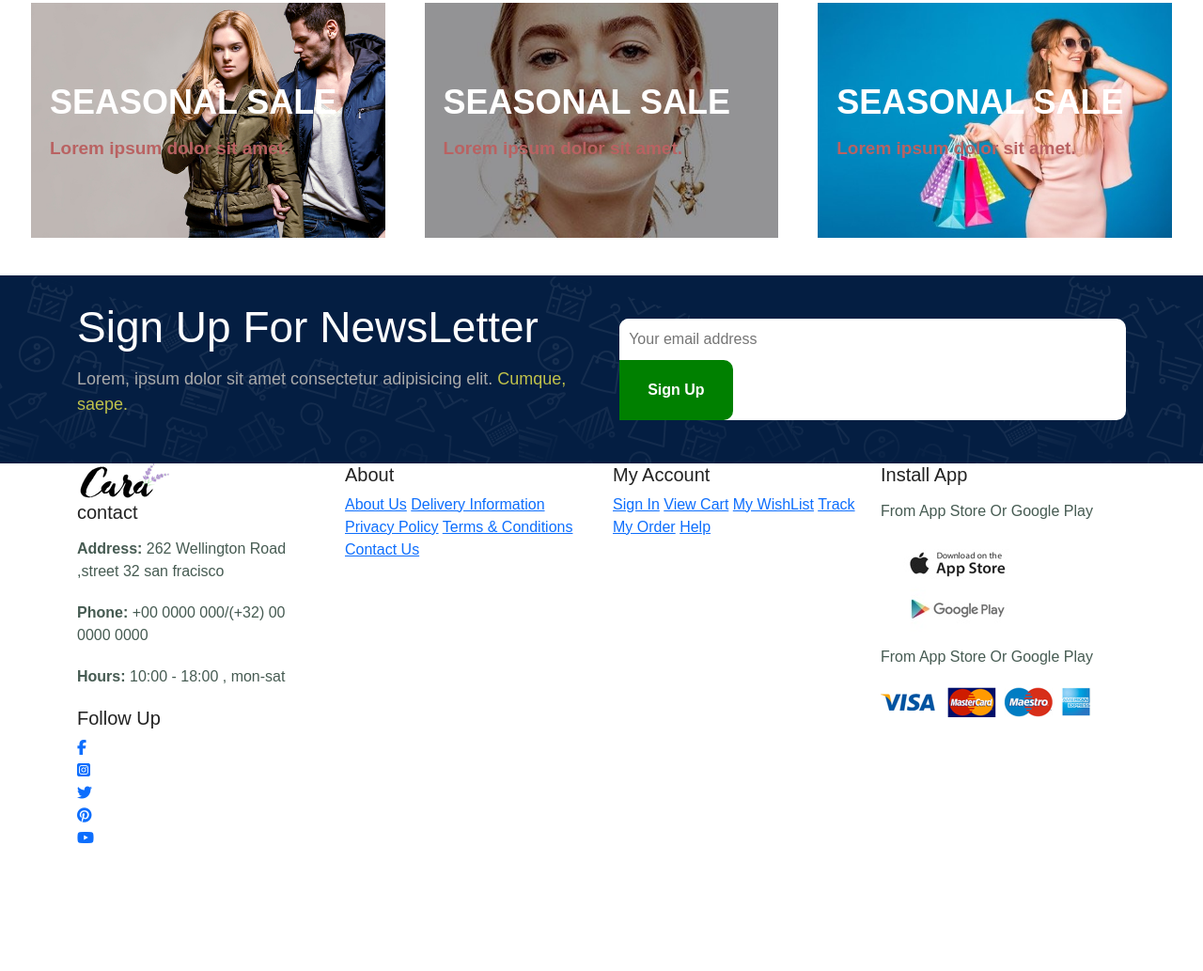
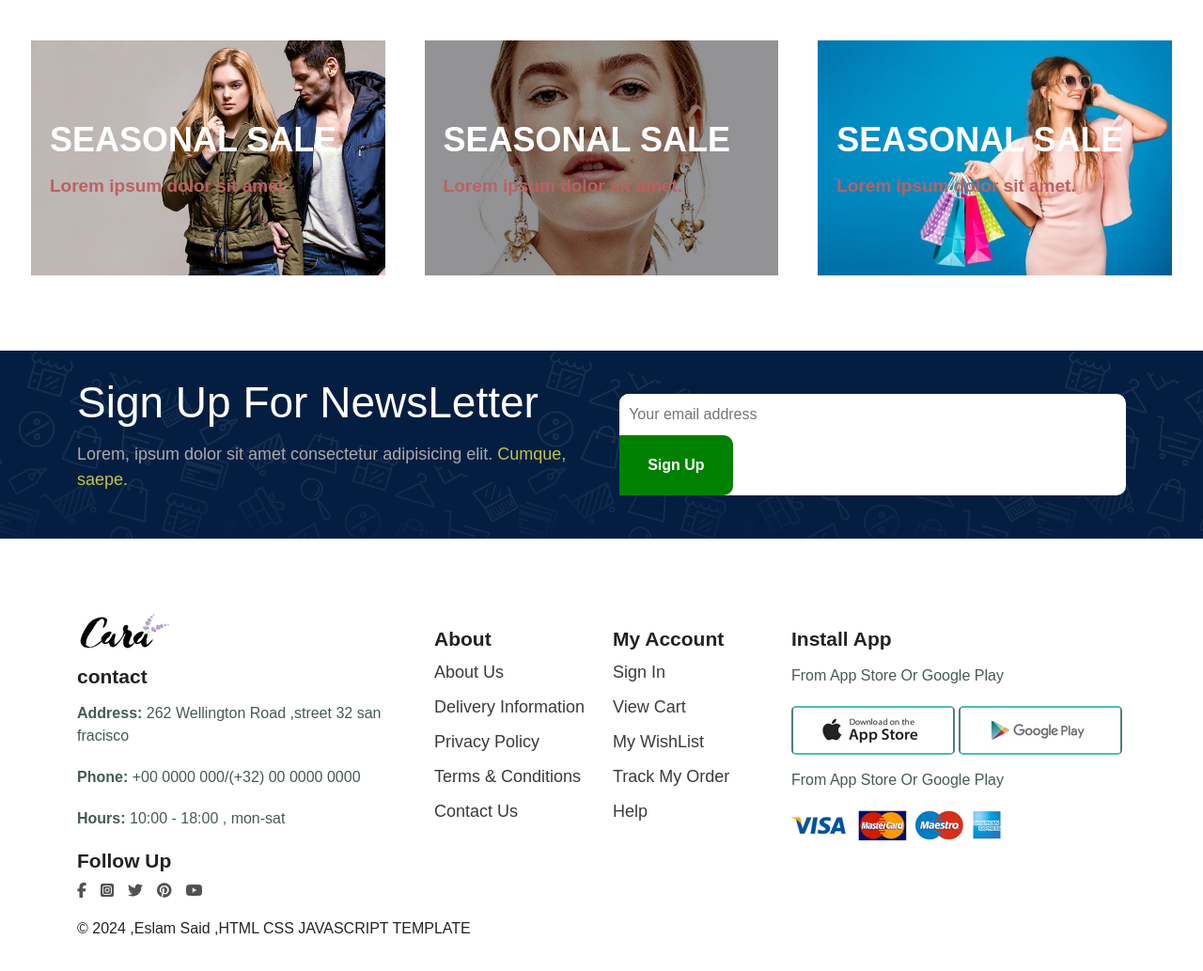
Before and after one commit to Eslamsaed626/New-E-commerce, a plain HTML site: page index.html in a window 1280 px wide. Shown: the part 4168-5201 px from the top of the page at 94% size. Before the commit the page ends 5088 px from the top, so only its background shows below. Drawn offline with nearby package versions, Linux system fonts and the light colour scheme.

Commit message:
complete to index page

```diff
--- a/css/main-style.css
+++ b/css/main-style.css
@@ -394,7 +394,7 @@ body {
 
 /* start banner-3 */
 #banner-3 {
-    margin: 40px 0;
+    margin: 80px 0;
 }
 
 #banner-3 .container-fluid {
@@ -450,6 +450,7 @@ body {
     height: 200px;
     background-image: url('/img/banner/b14.png');
     background-color: #041e42;
+    margin: 80px 0;
 }
 
 #news .container {
@@ -500,4 +501,48 @@ body {
 
 
 /* start news */
+
+/* footer */
+footer {
+    margin: 80px 0;
+}
+
+footer .container .row div:first-child ul {
+    display: flex;
+    justify-content: flex-start;
+    align-items: center;
+}
+
+footer .container .row div:first-child ul li {
+    margin: 0px 15px 0 0;
+}
+
+footer .container .row div:first-child ul li a {
+    color: #525252;
+}
+
+
+footer .container h4 {
+    font-size: 21px;
+    margin-top: 14px;
+    font-weight: bold;
+}
+
+
+footer .container .row div:nth-child(2) a,
+footer .container .row div:nth-child(3) a {
+    margin: 10px 0;
+    display: block;
+    text-decoration: none;
+    color: #3c3a3a;
+    font-size: 18px;
+}
+
+footer .container .row div:nth-child(4) .apps img {
+    border: 2px solid #48bfb9;
+    border-color: #48bfb9 #4f7e7b #48bfb9 #4f7e7b;
+    border-radius: 5px;
+}
+
+/* footer */
 /* end index page */
--- a/index.html
+++ b/index.html
@@ -480,7 +480,7 @@
   <footer>
     <div class="container">
       <div class="row">
-        <div class="col col-md-3 col-sm-6 ">
+        <div class="col col-md-4 col-sm-6 ">
           <img src="./img/logo.png">
           <h4>contact</h4>
           <p><strong>Address: </strong>262 Wellington Road ,street 32 san fracisco</p>
@@ -496,7 +496,7 @@
           </ul>
         </div>
 
-        <div class="col col-md-3 col-sm-6 ">
+        <div class="col col-md-2 col-sm-6 ">
           <h4>About</h4>
           <a href="#">About Us</a>
           <a href="#">Delivery Information</a>
@@ -505,7 +505,7 @@
           <a href="#">Contact Us</a>
         </div>
 
-        <div class="col col-md-3 col-sm-6 ">
+        <div class="col col-md-2 col-sm-6 ">
           <h4>My Account</h4>
           <a href="#">Sign In</a>
           <a href="#">View Cart</a>
@@ -514,7 +514,7 @@
           <a href="#">Help</a>
         </div>
 
-        <div class="col col-md-3 col-sm-6 ">
+        <div class="col col-md-4 col-sm-6 ">
           <h4>Install App</h4>
           <p>From App Store Or Google Play</p>
           <div class="apps">
@@ -525,6 +525,10 @@
           <img src="./img/pay/pay.png">
         </div>
 
+      </div>
+
+      <div class="copy">
+        &copy; 2024 ,Eslam Said ,HTML CSS JAVASCRIPT TEMPLATE
       </div>
     </div>
   </footer>
```
